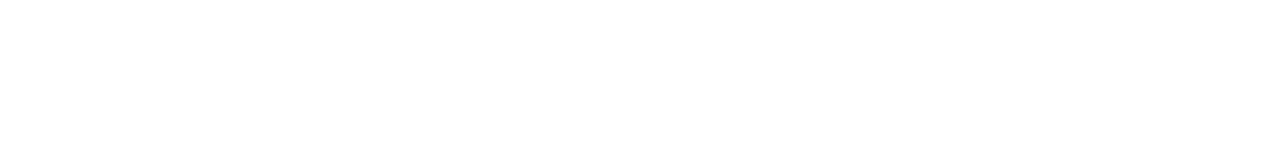
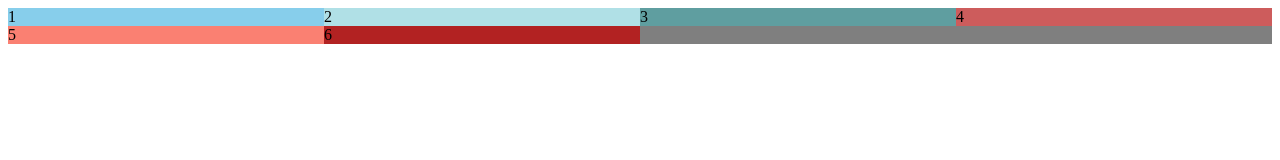
Before and after one commit to zeidalidiez/Zenva-Module4fullstack, a plain HTML site: page grid.html in a window 1280 px wide. Drawn offline with Linux system fonts and the light colour scheme.

Commit message:
Update grid.html

```diff
--- a/grid.html
+++ b/grid.html
@@ -3,8 +3,51 @@
    <head>
       <meta charset="utf-8">
       <title>CSS Grid</title>
+       <meta name="viewport" content="width=device-width, initial-scale=1">
+       <style>
+
+           #parent {
+               background: rgba(0,0,0,.5);
+                   display: grid;
+               grid-template-columns: auto auto auto auto;
+               grid-template-rows: 1fr 1fr;
+           }
+
+           .child1 {
+               background: skyblue;
+           }
+           .child2 {
+                              background: powderblue;
+
+           }
+           .child3 {
+                              background: cadetblue;
+
+           }
+                      .child4 {
+               background: indianred;
+           }
+           .child5 {
+                              background: salmon;
+
+           }
+           .child6 {
+                              background: firebrick;
+
+           }
+
+       </style>
    </head>
    <body>
 
+
+       <div id="parent">
+           <div class=child1>1</div>
+            <div class=child2>2</div>
+           <div class=child3>3</div>
+                      <div class=child4>4</div>
+            <div class=child5>5</div>
+           <div class=child6>6</div>
+  </div>
    </body>
 </html>
```
